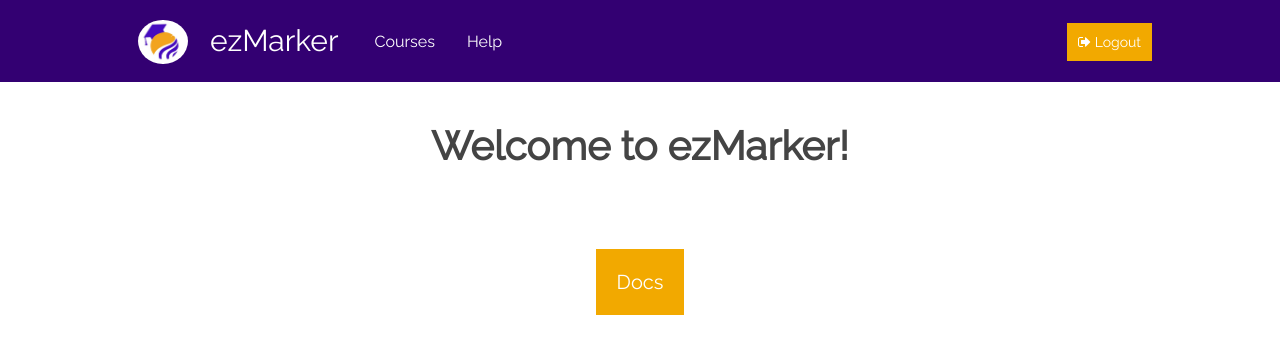
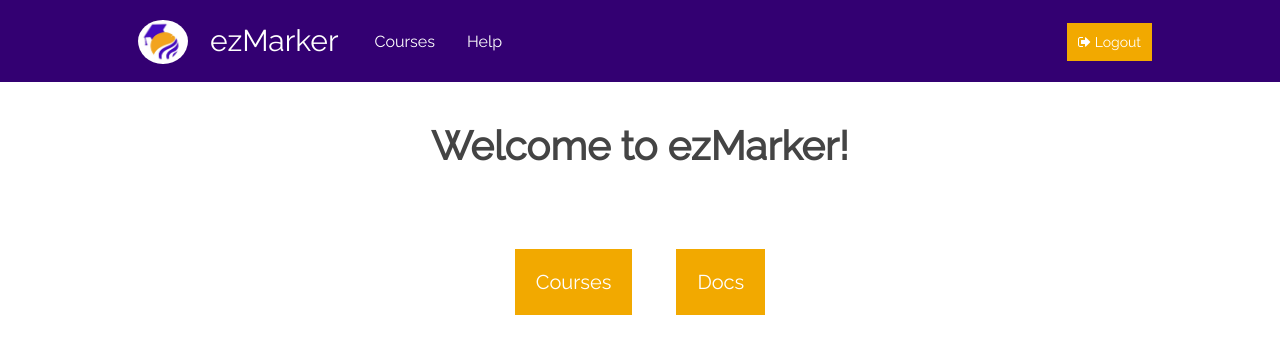
Before and after one commit to Sjohnston3700/CP317_MLS_Project, a Flask app: template python/templates/home.html in a window 1280 px wide. Shown: the top 354 px of the page. Run offline with Flask 2, Linux system fonts and the light colour scheme; the template is opened without the code that fills it, so the values that code supplies are empty; some libraries are stand-ins or nearby versions.

Commit message:
added courses link to homepage when logged in so it doesnt look as empty

```diff
--- a/python/templates/home.html
+++ b/python/templates/home.html
@@ -8,10 +8,12 @@
 	<div class="center">
 		<h1 class="page-title">Welcome to ezMarker!</h1>
 		<div class="btn-row">
+      {% if user is none %}
+				<a class="btn btn-xl" href="/login">Login</a>
+      {% else %}
+				<a class="btn btn-xl" href="/courses">Courses</a>
+			{% endif %}
 			<a class="btn btn-xl" href="/documentation">Docs</a>
-            {% if user is none %}
-			<a class="btn btn-xl" href="/login">Login</a>
-            {% endif %}
 		</div>
 	</div>
 
```
